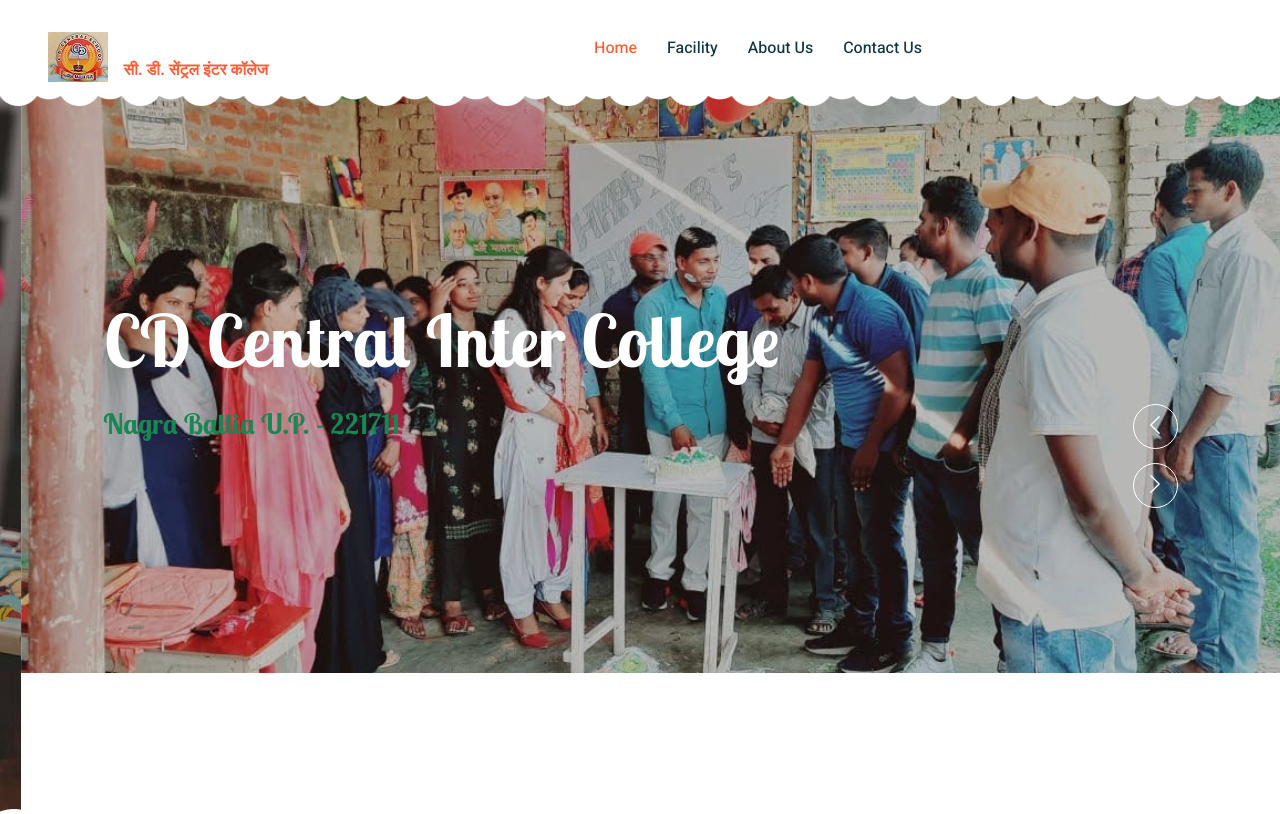
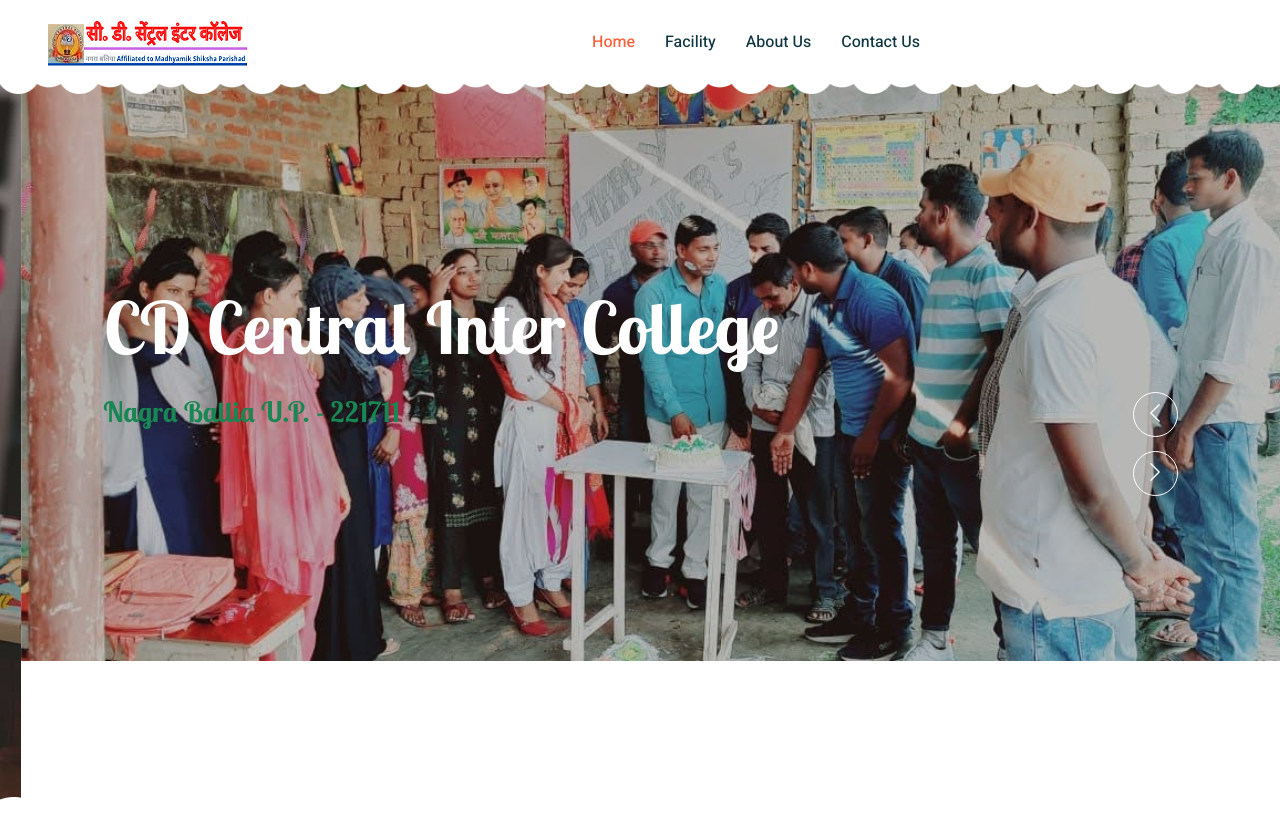
Before and after one commit to web-dev-er/C.D.-Central_School, a plain HTML site: page index.html in a window 1280 px wide. Shown: the top 814 px of the page. Drawn offline with nearby package versions, Linux system fonts and the light colour scheme.

Commit message:
logo updated

```diff
--- a/index.html
+++ b/index.html
@@ -62,9 +62,10 @@
         class="navbar navbar-expand-lg bg-white navbar-light sticky-top px-4 px-lg-5 py-lg-0"
       >
         <a href="index.html" class="navbar-brand">
-          <h6 class="m-0 text-primary">
-            <i class="me-8 display-2"><img src="img/logo.jpeg" /> </i>सी. डी. सेंट्रल इंटर कॉलेज
-          </h6>
+            <i class="me-3"><img src="img/logo-cdcic.png" /> </i>
+
+          <!-- <h1 class="m-0 text-primary">
+          </h1> -->
         </a>
         <button
           type="button"
```
Also changed, not shown: img/logo-cdcic.png (added).
